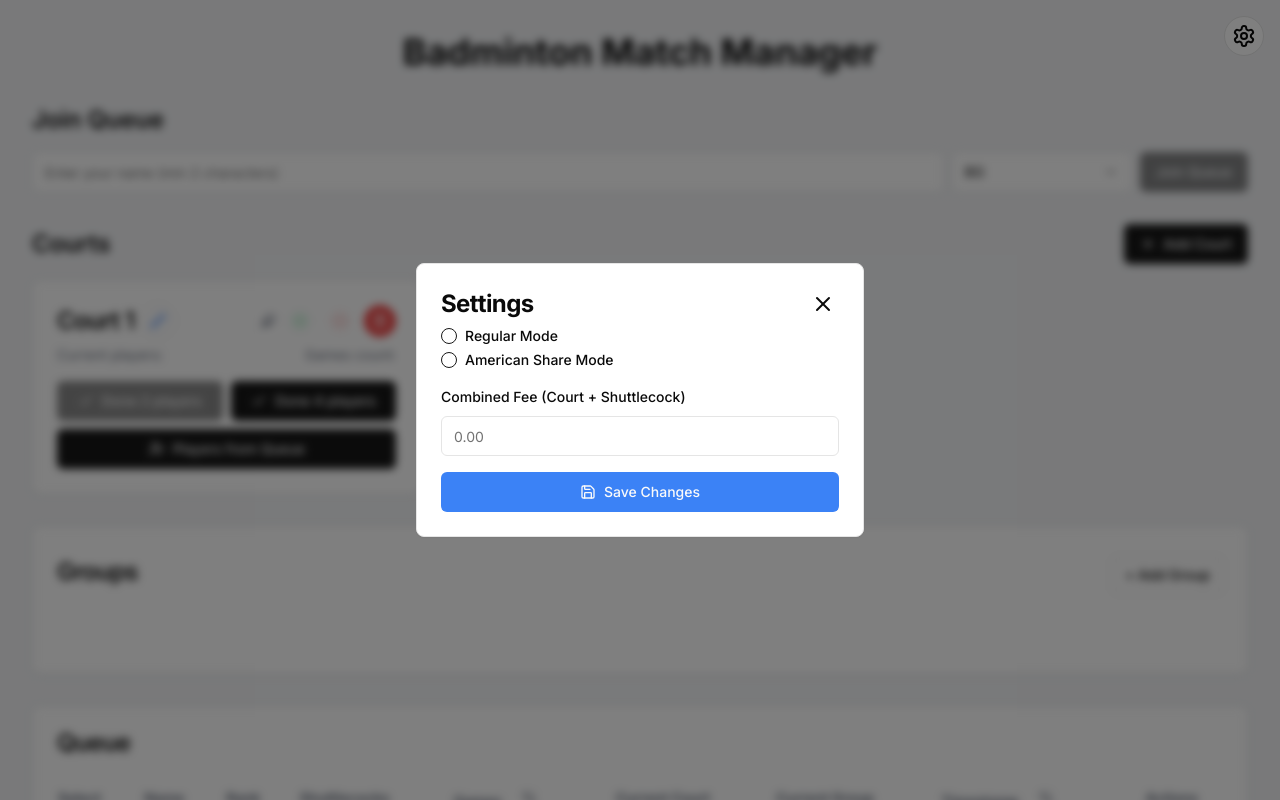
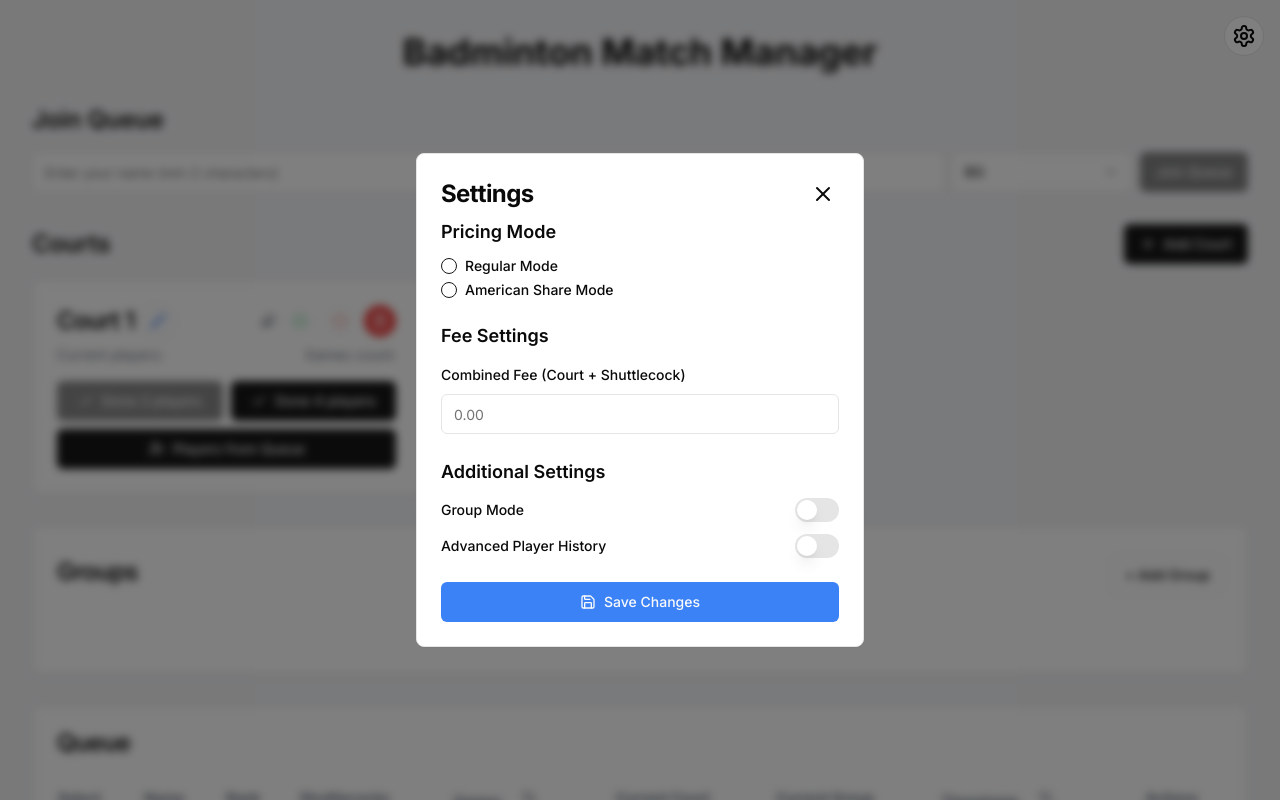
Before and after one commit to taforyou/court-queue-masters-v2-next, a Next.js app: page / in a window 1280 px wide. Both pictures are taken after a click on the button 1244 px from the left and 36 px from the top of the page. Shown: the top 800 px of the page. Built offline with nearby package versions, Linux system fonts and the light colour scheme.

Commit message:
todo: added more setting

```diff
--- a/package.json
+++ b/package.json
@@ -16,6 +16,7 @@
     "@radix-ui/react-label": "^2.1.0",
     "@radix-ui/react-radio-group": "^1.2.1",
     "@radix-ui/react-select": "^2.1.2",
+    "@radix-ui/react-switch": "^1.1.1",
     "@radix-ui/react-toast": "^1.2.2",
     "@radix-ui/react-tooltip": "^1.1.2",
     "@supabase/auth-helpers-nextjs": "^0.10.0",
--- a/src/components/Setting.js
+++ b/src/components/Setting.js
@@ -7,27 +7,34 @@ import { Input } from "@/components/ui/input";
 import { Label } from "@/components/ui/label";
 import { RadioGroup, RadioGroupItem } from "@/components/ui/radio-group";
 import { useSettings } from '../context/SettingsContext';
+import { Switch } from "@/components/ui/switch";
 
 const Setting = ({ onClose }) => {
-  const { priceMode, americanMode, regularMode, updateSettings } = useSettings();
+  const { priceMode, americanMode, regularMode, groupMode, advancedHistory, updateSettings } = useSettings();
   const [localPriceMode, setLocalPriceMode] = useState(priceMode);
   const [localRegularMode, setLocalRegularMode] = useState(regularMode || { courtFee: '', shuttlecockFee: '' });
   const [localAmericanMode, setLocalAmericanMode] = useState(americanMode || { combinedFee: '' });
+  const [localGroupMode, setLocalGroupMode] = useState(groupMode);
+  const [localAdvancedHistory, setLocalAdvancedHistory] = useState(advancedHistory);
 
   useEffect(() => {
     setLocalPriceMode(priceMode);
     setLocalRegularMode(regularMode || { courtFee: '', shuttlecockFee: '' });
     setLocalAmericanMode(americanMode || { combinedFee: '' });
-  }, [priceMode, regularMode, americanMode]);
+    setLocalGroupMode(groupMode);
+    setLocalAdvancedHistory(advancedHistory);
+  }, [priceMode, regularMode, americanMode, groupMode, advancedHistory]);
 
   const handleReset = () => {
     setLocalPriceMode('regular');
     setLocalRegularMode({ courtFee: '', shuttlecockFee: '' });
     setLocalAmericanMode({ combinedFee: '' });
+    setLocalGroupMode(false);
+    setLocalAdvancedHistory(false);
   };
 
   const handleSave = () => {
-    updateSettings(localPriceMode, localAmericanMode, localRegularMode);
+    updateSettings(localPriceMode, localAmericanMode, localRegularMode, localGroupMode, localAdvancedHistory);
     onClose();
   };
 
@@ -45,7 +52,8 @@ const Setting = ({ onClose }) => {
             <X className="h-6 w-6" />
           </Button>
         </CardHeader>
-        <CardContent className="space-y-4">
+        <CardContent className="space-y-6">
+          <Section title="Pricing Mode">
             <RadioGroup value={localPriceMode} onValueChange={setLocalPriceMode}>
               <div className="flex items-center space-x-2">
                 <RadioGroupItem value="regular" id="regular" />
@@ -56,7 +64,9 @@ const Setting = ({ onClose }) => {
                 <Label htmlFor="american">American Share Mode</Label>
               </div>
             </RadioGroup>
+          </Section>
 
+          <Section title="Fee Settings">
             {localPriceMode === 'regular' ? (
               <>
                 <div className="space-y-2">
@@ -95,6 +105,26 @@ const Setting = ({ onClose }) => {
                 />
               </div>
             )}
+          </Section>
+
+          <Section title="Additional Settings">
+            <div className="flex items-center justify-between">
+              <Label htmlFor="groupMode">Group Mode</Label>
+              <Switch
+                id="groupMode"
+                checked={localGroupMode}
+                onCheckedChange={setLocalGroupMode}
+              />
+            </div>
+            <div className="flex items-center justify-between">
+              <Label htmlFor="advancedHistory">Advanced Player History</Label>
+              <Switch
+                id="advancedHistory"
+                checked={localAdvancedHistory}
+                onCheckedChange={setLocalAdvancedHistory}
+              />
+            </div>
+          </Section>
 
           <Button
             onClick={handleSave}
@@ -108,4 +138,11 @@ const Setting = ({ onClose }) => {
   );
 };
 
+const Section = ({ title, children }) => (
+  <div className="space-y-3">
+    <h3 className="text-lg font-semibold">{title}</h3>
+    {children}
+  </div>
+);
+
 export default Setting;
--- a/src/context/SettingsContext.js
+++ b/src/context/SettingsContext.js
@@ -7,29 +7,39 @@ export const SettingsProvider = ({ children }) => {
   const [priceMode, setPriceMode] = useState(null);
   const [americanMode, setAmericanMode] = useState(null);
   const [regularMode, setRegularMode] = useState(null);
+  const [groupMode, setGroupMode] = useState(false);
+  const [advancedHistory, setAdvancedHistory] = useState(false);
 
   useEffect(() => {
     const storedPriceMode = localStorage.getItem('priceMode');
     const storedAmericanMode = JSON.parse(localStorage.getItem('americanMode'));
     const storedRegularMode = JSON.parse(localStorage.getItem('regularMode'));
+    const storedGroupMode = JSON.parse(localStorage.getItem('groupMode'));
+    const storedAdvancedHistory = JSON.parse(localStorage.getItem('advancedHistory'));
 
     setPriceMode(storedPriceMode);
     setAmericanMode(storedAmericanMode);
     setRegularMode(storedRegularMode);
+    setGroupMode(storedGroupMode || false);
+    setAdvancedHistory(storedAdvancedHistory || false);
   }, []);
 
-  const updateSettings = (newPriceMode, newAmericanMode, newRegularMode) => {
+  const updateSettings = (newPriceMode, newAmericanMode, newRegularMode, newGroupMode, newAdvancedHistory) => {
     setPriceMode(newPriceMode);
     setAmericanMode(newAmericanMode);
     setRegularMode(newRegularMode);
+    setGroupMode(newGroupMode);
+    setAdvancedHistory(newAdvancedHistory);
 
     localStorage.setItem('priceMode', newPriceMode);
     localStorage.setItem('americanMode', JSON.stringify(newAmericanMode));
     localStorage.setItem('regularMode', JSON.stringify(newRegularMode));
+    localStorage.setItem('groupMode', JSON.stringify(newGroupMode));
+    localStorage.setItem('advancedHistory', JSON.stringify(newAdvancedHistory));
   };
 
   return (
-    <SettingsContext.Provider value={{ priceMode, americanMode, regularMode, updateSettings }}>
+    <SettingsContext.Provider value={{ priceMode, americanMode, regularMode, groupMode, advancedHistory, updateSettings }}>
       {children}
     </SettingsContext.Provider>
   );
```
Also changed, not shown: 1 other file (tests, documents, lock files or other folders). Lines whose indentation alone changed are shown as unchanged.
